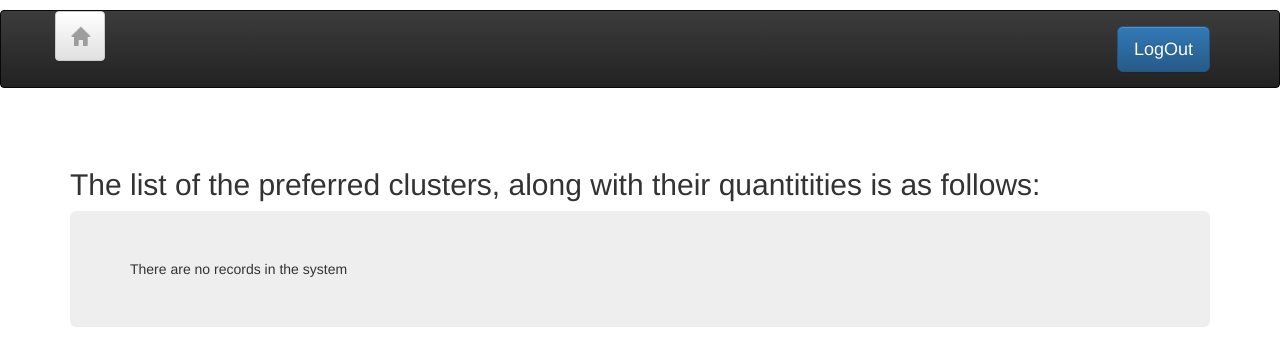
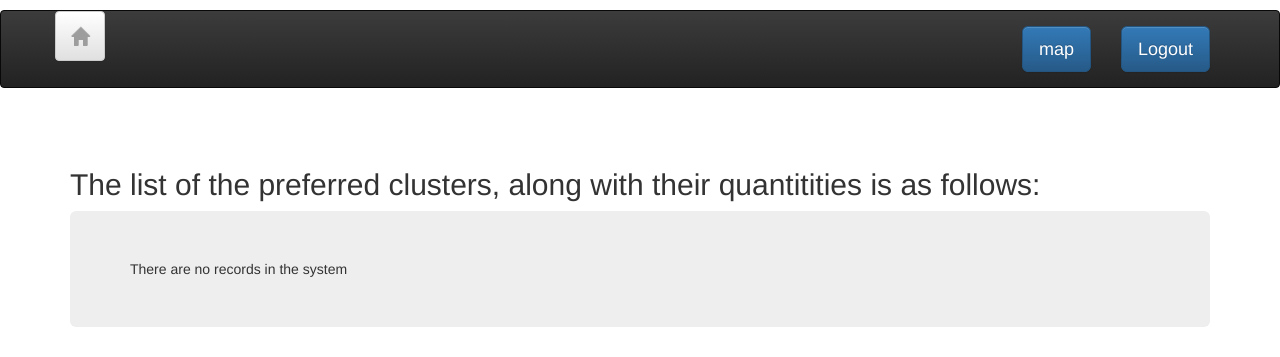
Before and after one commit to hemantmishra123/vyarth-to-use, a Django app: page /result/ in a window 1280 px wide. Shown: the top 357 px of the page. Run offline with Django 3.2, Linux system fonts and the light colour scheme; a user stored in the database is signed in; some libraries are stand-ins or nearby versions; some web fonts are replaced.

Commit message:
some files

```diff
--- a/templates/base2.html
+++ b/templates/base2.html
@@ -28,7 +28,9 @@
             </a>
     					<ul class="nav navbar-nav navbar-right">
     						{% if user.is_authenticated %}
-                    <li><a href="{% url 'logout' %}"><button type="button" class="btn btn-primary btn-lg">LogOut</button></a></li>
+					<li><a href="{% url 'hem' %}"><button type="button" class="btn btn-primary btn-lg">map</button></a></li>
+                    <li><a href="{% url 'logout' %}"><button type="button" class="btn btn-primary btn-lg">Logout</button></a></li>
+
                 {% else %}
                       <li><a href="{% url 'login' %}"><button type="button" class="btn btn-primary btn-lg">Login</button></a></li>
                       <li><p></p></li>
--- a/vyarth/urls.py
+++ b/vyarth/urls.py
@@ -35,7 +35,7 @@
     url(r"^send_data/$", views.send_data, name="send_data"),
     url(r"^register/$", views.signup_request, name='signup'),
     url(r"^map/$", views.signu_request, name='map'),
-    url(r"^url/$", views.mapurl, name='map'),
+    url(r"^hem/$", views.mapurl, name='hem'),
     url(r"^sustain/$", views.Sustain.as_view(), name='sustain'),
     url(r"^waste/$", views.Waste.as_view(), name='waste'),
     url(r"^recycle/$", views.Recycle.as_view(), name='recycle'),
```
Also changed, not shown: db.sqlite3.
